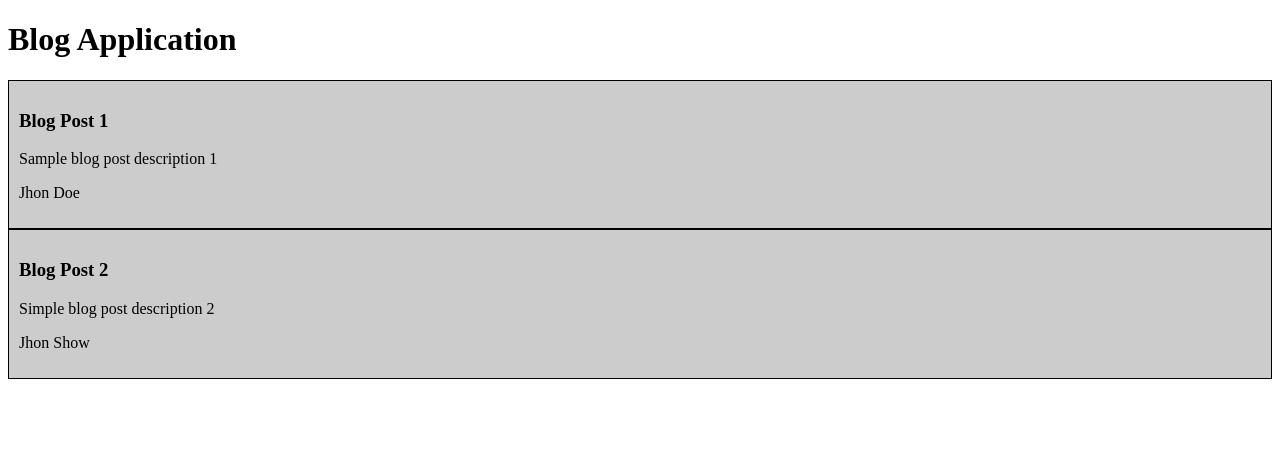
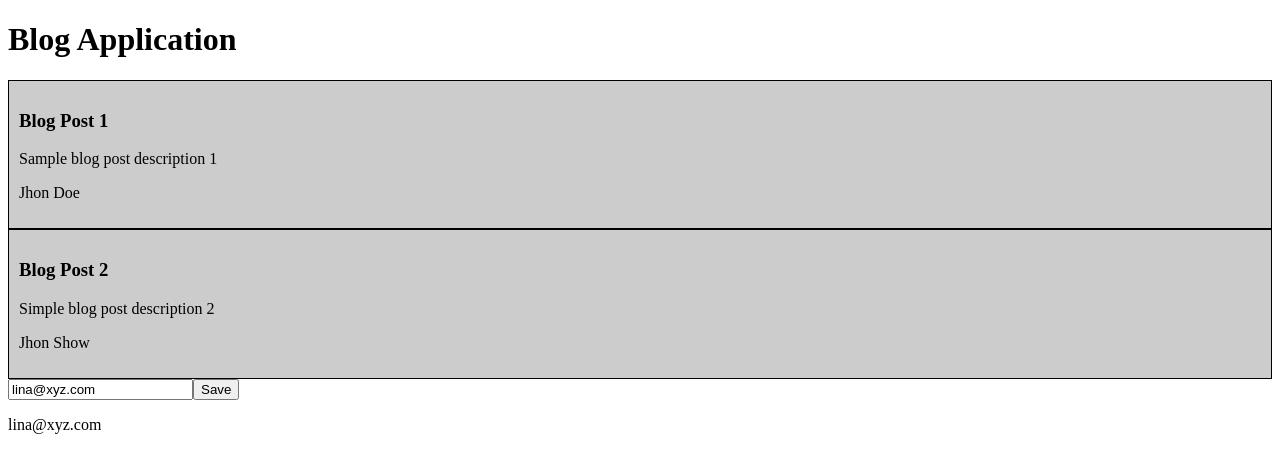
Before and after one commit to lina-22/angular-projet, an Angular app: page / in a window 1280 px wide. Shown: the top 472 px of the page. Built offline with nearby package versions, Linux system fonts and the light colour scheme.

Commit message:
data binding

```diff
--- a/src/app/app.component.html
+++ b/src/app/app.component.html
@@ -21,3 +21,8 @@
   <p>{{ blogPost.Description }}</p>
   <p>{{ blogPost.Author }}</p>
 </div>
+
+<!-- <input [value]="email" type="text" /> -->
+<input [(ngModel)]="email" type="text" />
+<button (click)="onSave($event)">Save</button>
+<p>{{ email }}</p>
--- a/src/app/app.component.ts
+++ b/src/app/app.component.ts
@@ -37,7 +37,7 @@ export class AppComponent {
 
   email = 'lina@xyz.com';
 
-  onSave() {
+  onSave(e: any) {
     console.log(this.email);
   }
 
--- a/src/app/app.module.ts
+++ b/src/app/app.module.ts
@@ -5,10 +5,11 @@ import { AppRoutingModule } from './app-routing.module';
 import { AppComponent } from './app.component';
 import { BlogPostComponent } from './blog-post/blog-post.component';
 import { BlogService } from './blog.service';
+import { FormsModule } from '@angular/forms';
 
 @NgModule({
   declarations: [AppComponent, BlogPostComponent],
-  imports: [BrowserModule, AppRoutingModule],
+  imports: [BrowserModule, AppRoutingModule, FormsModule],
   providers: [BlogService],
   bootstrap: [AppComponent],
 })
--- a/src/index.html
+++ b/src/index.html
@@ -20,10 +20,10 @@
      v4-10min
      v5-10min
 
-     1h****done
+     1h****done 09/11/2023
 
-     v6-20min
-     v7-5min
+     v6-20min done 09/11/2023
+     v7-5min done 09/11/2023
      v8-5min
      v9-10min
      v10-30min
```
